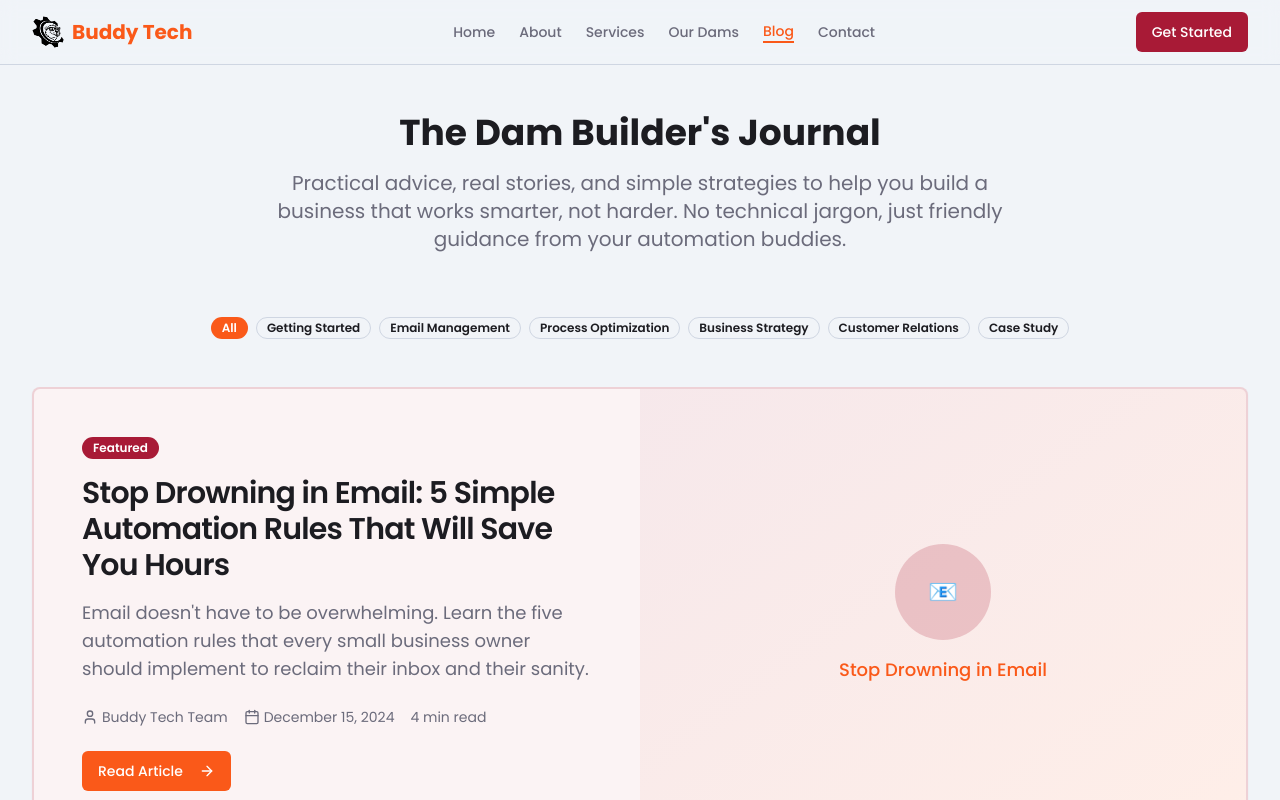
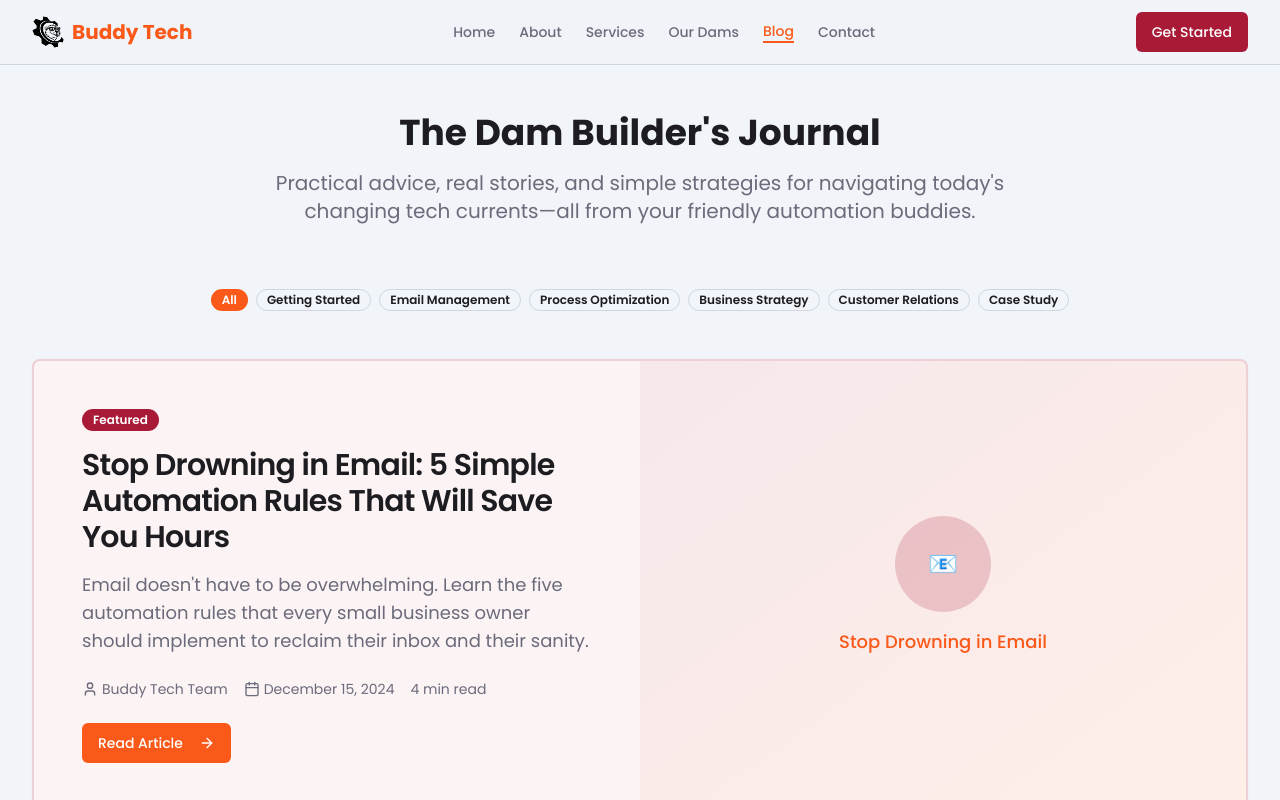
Before and after one commit to buddytechauto/buddy-tech-dam-builder, a React (Vite) app: page /blog in a window 1280 px wide. Shown: the top 800 px of the page. Built offline with nearby package versions, Linux system fonts and the light colour scheme.

Commit message:
Automated update: 2025-08-08 19:16:18

```diff
--- a/src/pages/Blog.tsx
+++ b/src/pages/Blog.tsx
@@ -72,9 +72,8 @@ const Blog = () => {
         <ScrollAnimatedSection className="text-center mb-16">
           <h1 className="text-4xl font-bold mb-4">The Dam Builder's Journal</h1>
           <p className="text-xl text-muted-foreground max-w-3xl mx-auto">
-            Practical advice, real stories, and simple strategies to help you build
-            a business that works smarter, not harder. No technical jargon, just
-            friendly guidance from your automation buddies.
+            Practical advice, real stories, and simple strategies for navigating
+            today's changing tech currents—all from your friendly automation buddies.
           </p>
         </ScrollAnimatedSection>
 
```
Also changed, not shown: 2 other files (tests, documents, lock files or other folders).
